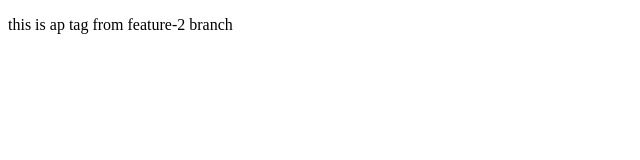
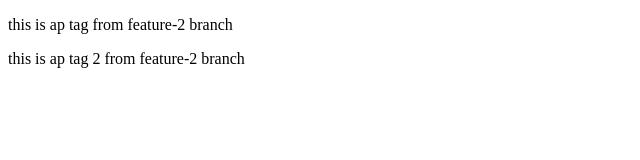
Before and after one commit to KakhiKhutchua/git-day-2, a plain HTML site: page index.html in a window 1280 px wide. Shown: the whole page, without its empty margins (0-640 px from the left). Drawn offline with Linux system fonts and the light colour scheme.

Commit message:
made changes on feature-2 branch v2

```diff
--- a/index.html
+++ b/index.html
@@ -9,3 +9,4 @@
   <body></body>
 </html>
 <p>this is ap tag from feature-2 branch</p>
+<p>this is ap tag 2 from feature-2 branch</p>
```
